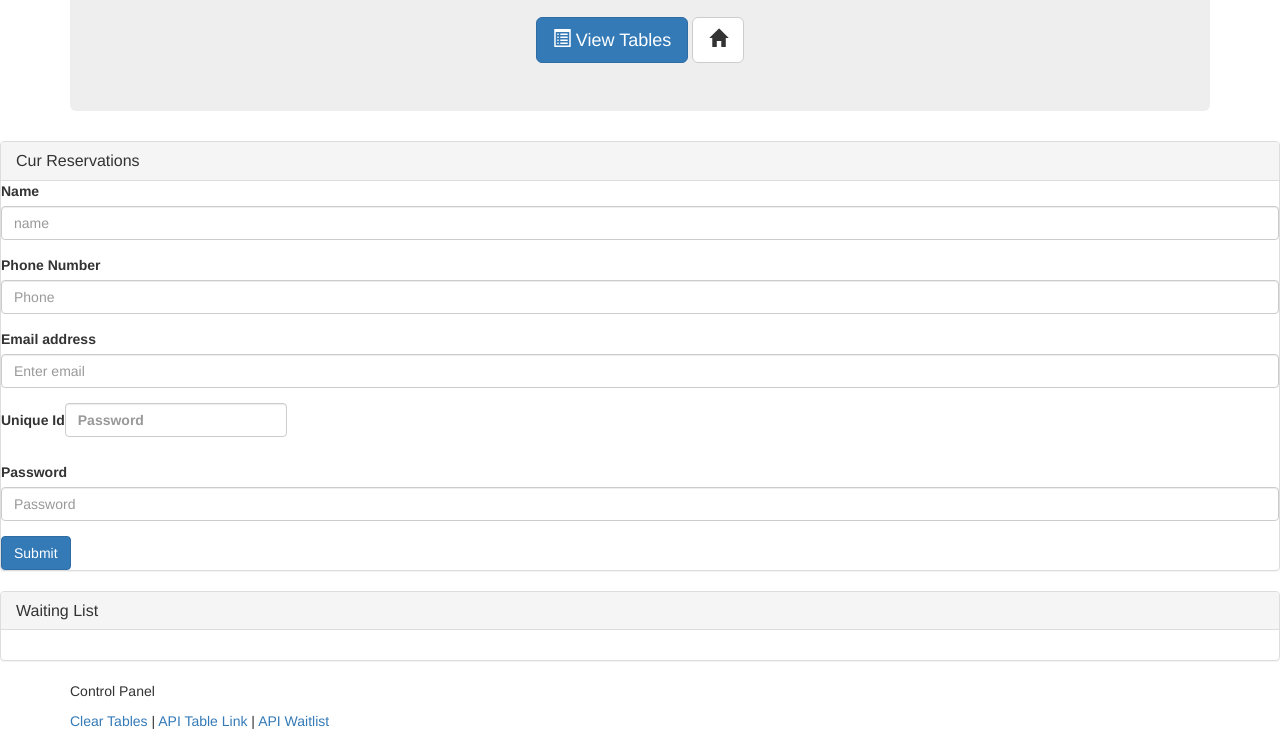
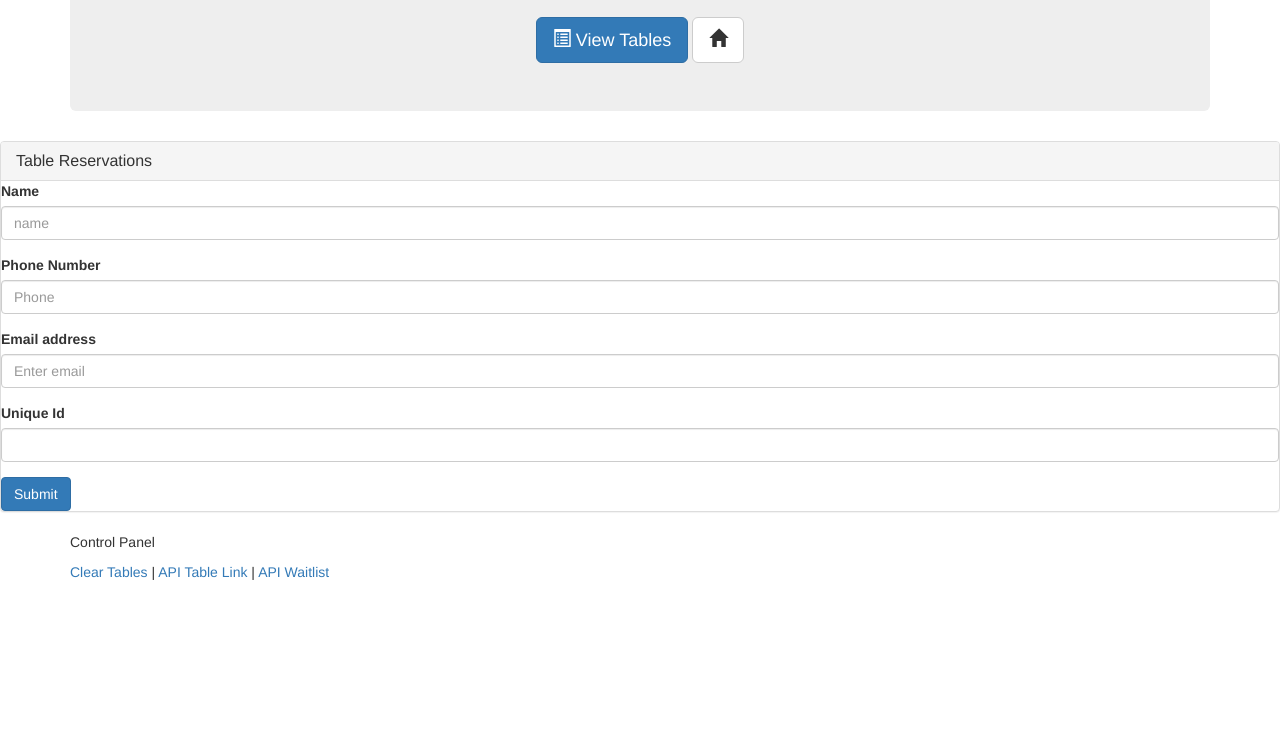
Before and after one commit to NicholeSteig/Hot-Restaurant, a plain HTML site: page reserve.html in a window 1280 px wide. Shown: the part 220-961 px from the top of the page. After the commit the page ends 812 px from the top, so only its background shows below. Drawn offline with nearby package versions, Linux system fonts and the light colour scheme.

Commit message:
html update

```diff
--- a/reserve.html
+++ b/reserve.html
@@ -32,7 +32,7 @@
         <div class="col-lg-12">
             <div class="panel panel-default">
                 <div class="panel-heading">
-                    <h4 class="panel-title">Cur Reservations</h4>
+                    <h4 class="panel-title">Table Reservations</h4>
                 </div>
                 <form>
                     <div class="form-group">
@@ -49,22 +49,14 @@
                             placeholder="Enter email">
                     </div>
                     <div class="form-group">
-                        <label for="uniquteID">Unique Id<label>
-                        <input type="password" class="form-control" id="exampleInputPassword1" placeholder="Password">
+                        <label for="uniqueID">Unique Id</label>
+                        <input type="password" class="form-control" id="ID">
                     </div>
-                    <div class="form-group">
-                        <label for="exampleInputPassword1">Password</label>
-                        <input type="password" class="form-control" id="exampleInputPassword1" placeholder="Password">
-                    </div>
+
                     <button type="submit" class="btn btn-primary">Submit</button>
                 </form>
             </div>
-            <div class="panel panel-default">
-                <div class="panel-heading">
-                    <h4 class="panel-title">Waiting List</h4>
-                </div>
-                <div class="panel-body" id="waitList"></div>
-            </div>
+
         </div>
     </div>
     <footer class="footer">
```
